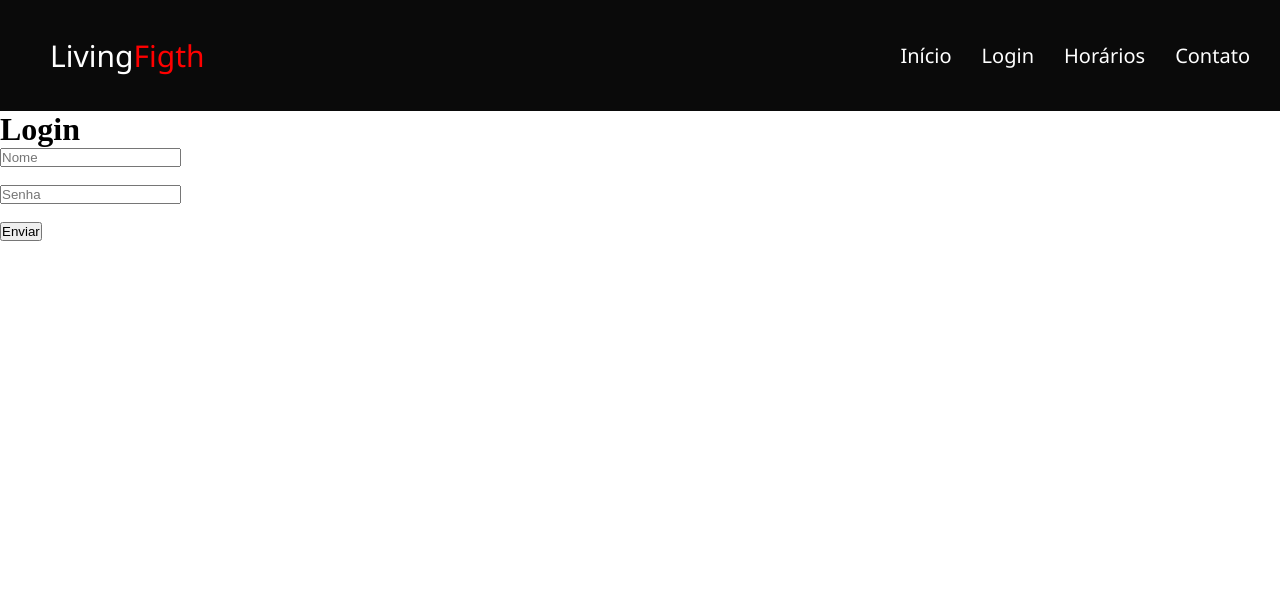
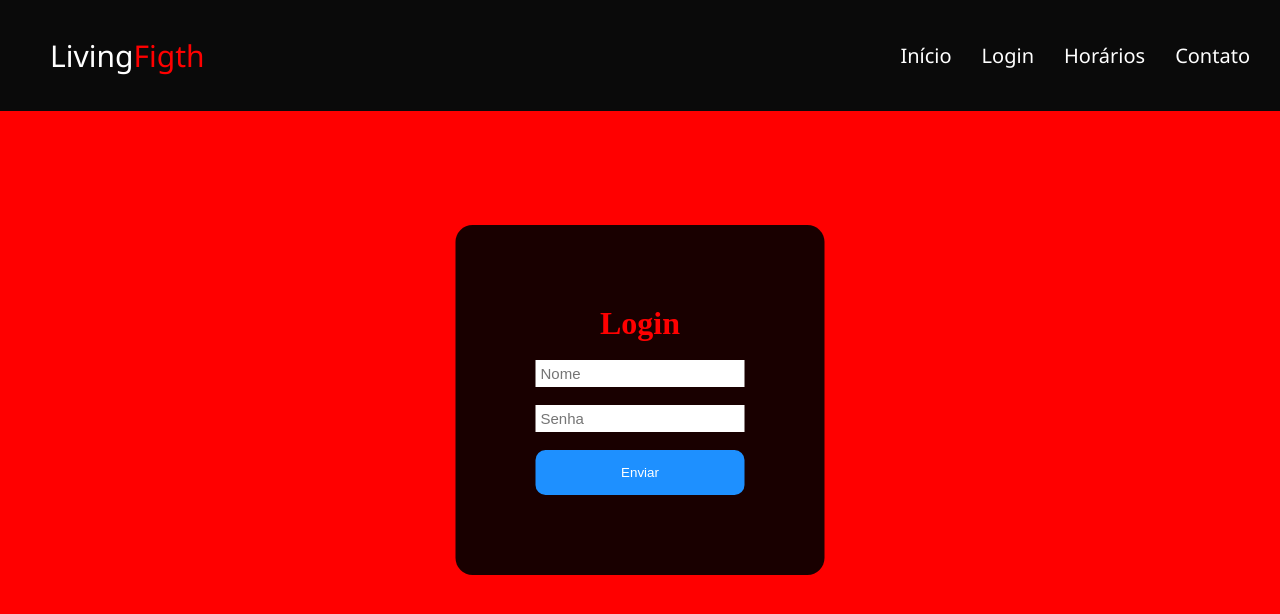
Before and after one commit to kaiohenrique5340-boop/Gestao-de-Escolinha, a PHP site: page /login.html in a window 1280 px wide. Shown: the top 614 px of the page. Run offline with PHP 8.4, Linux system fonts and the light colour scheme.

Commit message:
login ok

```diff
--- a/arquivos css/login.css
+++ b/arquivos css/login.css
@@ -54,3 +54,44 @@ header a p {
 .nav-list li a:hover {
   color: red;
 }
+
+/* fim do style do header */
+
+
+/* inicio do form */
+
+body{
+background-color: red;
+}
+
+.tela-login{
+  background-color:rgba(0, 0, 0, 0.9);
+  position: absolute;
+  top: 50%;
+  left: 50%;
+  transform: translate(-50%,-50%);
+  padding: 80px;
+  border-radius: 17px;
+  color: white;
+}
+
+input{
+  padding: 5px;
+  border:none;
+  outline: none;
+  font-size: 15px;
+}
+
+button{
+  background-color: dodgerblue;
+  border:none;
+  padding: 15px;
+  width: 100%;
+  border-radius: 10px;
+  color: white;
+}
+
+h1{
+  text-align: center;
+  color: red;
+}
--- a/login.html
+++ b/login.html
@@ -27,15 +27,17 @@
     </header>
     <!--fim do header-->
     <!--inicio do formulário-->
-    <div>
-        <h1>Login</h1>
+
+    <main>
+    <div class="tela-login">
+        <h1>Login</h1> <br>
        <input type="text" name="nome" id="nome" placeholder="Nome">
        <br><br>
        <input type="password" name="senha" id="senha" placeholder="Senha">
        <br><br>
        <button>Enviar</button>
     </div>
-
+</main>
 
 </body>
 </html>
```
